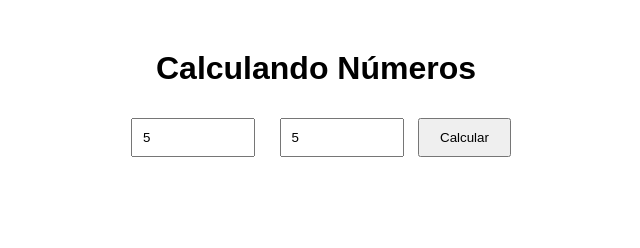
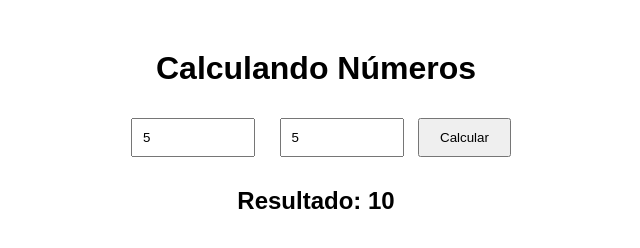
Before and after one commit to Matheus15646/Atividade_Matheus, a plain HTML site: page index.html in a window 1280 px wide. Both pictures are taken after typing "5", "5" into the empty fields and a click on the button "Calcular". Shown: the whole page, without its empty margins (324-964 px from the left). Drawn offline with Linux system fonts and the light colour scheme.

Commit message:
Adiciondo_a_Funcionalidade

```diff
--- a/index.html
+++ b/index.html
@@ -1,5 +1,6 @@
 <!DOCTYPE html>
 <html lang="pt-BR">
+
 <head>
     <meta charset="UTF-8">
     <meta name="viewport" content="width=device-width, initial-scale=1.0">
@@ -23,12 +24,28 @@ button {
         cursor: pointer;
     }
 </style>
+
 <body>
     <h1>Calculando Números</h1>
     <input type="number" id="num1" placeholder="Número 1">
     <input type="number" id="num2" placeholder="Número 2">
     <button id="calcButton">Calcular</button>
     <h2 id="result"></h2>
+    <script>
 
+        document.getElementById('calcButton').addEventListener('click', function () {
+            const num1 = parseFloat(document.getElementById('num1').value);
+            const num2 = parseFloat(document.getElementById('num2').value);
+
+            if (isNaN(num1) || isNaN(num2)) {
+                document.getElementById('result').textContent = "Por favor, insira números válidos.";
+                return;
+            }
+
+            const result = num1 + num2;
+            document.getElementById('result').textContent = `Resultado: ${result}`;
+        });
+    </script>
 </body>
+
 </html>
```
Lines whose indentation alone changed are shown as unchanged.
